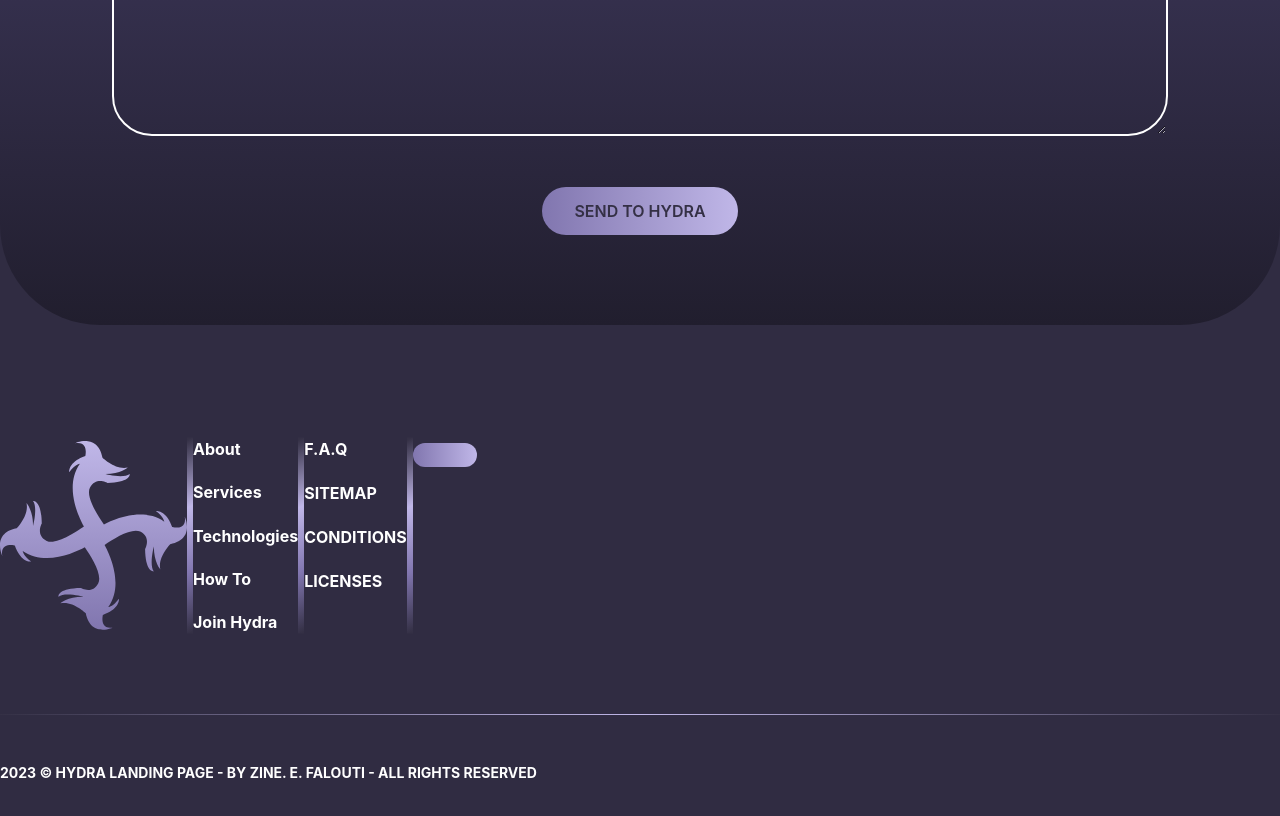
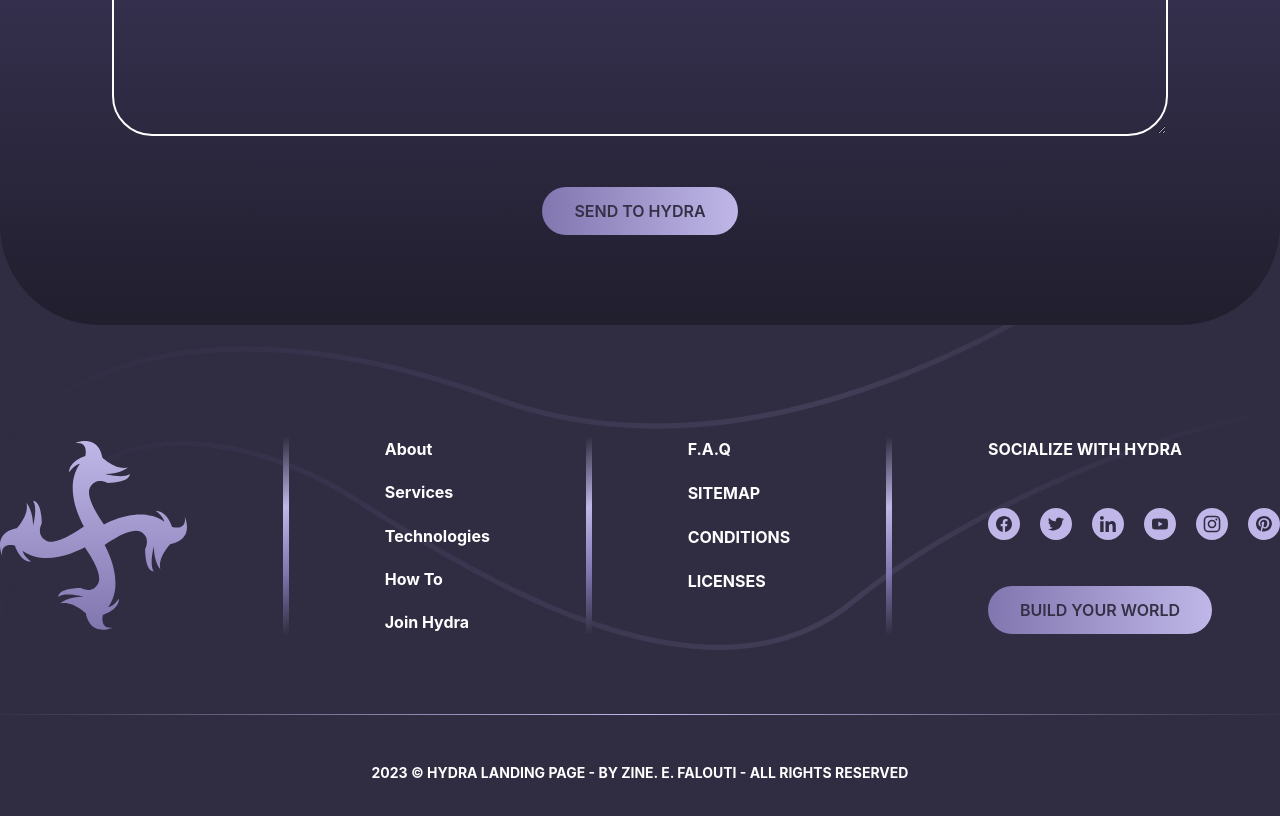
Before and after one commit to RaidenZD/hydra-landing-page, a React (Create React App) app: page / in a window 1280 px wide. Shown: the part 4820-5636 px from the top of the page. Built offline with nearby package versions, Linux system fonts and the light colour scheme.

Commit message:
Footer section finished

```diff
--- a/src/containers/Footer.jsx
+++ b/src/containers/Footer.jsx
@@ -1,11 +1,11 @@
-import { logo, footerHLine } from "../assets";
+import { logo, footerHLine, line6, line7 } from "../assets";
 import Button from "../components/Button";
-import { navLinks, footerList } from "../utils/constants";
+import { navLinks, footerList, footerSocials } from "../utils/constants";
 
 const Footer = () => {
   return (
     <footer className=" mt-28 mb-16">
-      <div className=" flex">
+      <div className=" flex justify-between">
         <img className=" w-[187px]" src={logo} alt="hydra logo" />
 
         <img src={footerHLine} alt="horizontal line" />
@@ -34,20 +34,40 @@ const Footer = () => {
 
         <img src={footerHLine} alt="horizontal line" />
 
-        <div className="">
-          <h4></h4>
+        <div className=" flex flex-col justify-between items-start text-white">
+          <h4 className=" font-bold">SOCIALIZE WITH HYDRA</h4>
 
-          <ul></ul>
+          <ul className=" flex gap-5">
+            {footerSocials.map((item) => {
+              return (
+                <li key={item.id}>
+                  <img src={item.image} alt={item.name} />
+                </li>
+              );
+            })}
+          </ul>
 
-          <Button />
+          <Button type="button" text="BUILD YOUR WORLD" />
         </div>
       </div>
 
       <div className=" h-[1px] bg-gradient-to-l from-[#343045] via-[#C0B7E8] to-[#343045] mt-20" />
 
-      <p className=" font-bold text-sm text-white mt-12">
+      <p className=" font-bold text-sm text-center text-white mt-12">
         2023 © HYDRA LANDING PAGE - BY ZINE. E. FALOUTI - ALL RIGHTS RESERVED{" "}
       </p>
+
+      <img
+        className=" absolute left-[4.5px] top-[4940px] -z-20"
+        src={line7}
+        alt="line"
+      />
+
+      <img
+        className=" absolute left-[2.5px] top-[5230px] -z-20"
+        src={line6}
+        alt="line"
+      />
     </footer>
   );
 };
--- a/src/utils/constants.js
+++ b/src/utils/constants.js
@@ -10,6 +10,12 @@ import {
   unity,
   oculus,
   vive,
+  facebook,
+  twitter,
+  linkedin,
+  youtube,
+  instagram,
+  pinterest,
 } from "../assets";
 import { nanoid } from "nanoid";
 
@@ -149,4 +155,45 @@ const footerList = [
   },
 ];
 
-export { navLinks, contacts, buildList, techList, processList, footerList };
+const footerSocials = [
+  {
+    id: nanoid(),
+    image: facebook,
+    name: "facebook",
+  },
+  {
+    id: nanoid(),
+    image: twitter,
+    name: "twitter",
+  },
+  {
+    id: nanoid(),
+    image: linkedin,
+    name: "linkedin",
+  },
+  {
+    id: nanoid(),
+    image: youtube,
+    name: "youtube",
+  },
+  {
+    id: nanoid(),
+    image: instagram,
+    name: "instagram",
+  },
+  {
+    id: nanoid(),
+    image: pinterest,
+    name: "pinterest",
+  },
+];
+
+export {
+  navLinks,
+  contacts,
+  buildList,
+  techList,
+  processList,
+  footerList,
+  footerSocials,
+};
```
